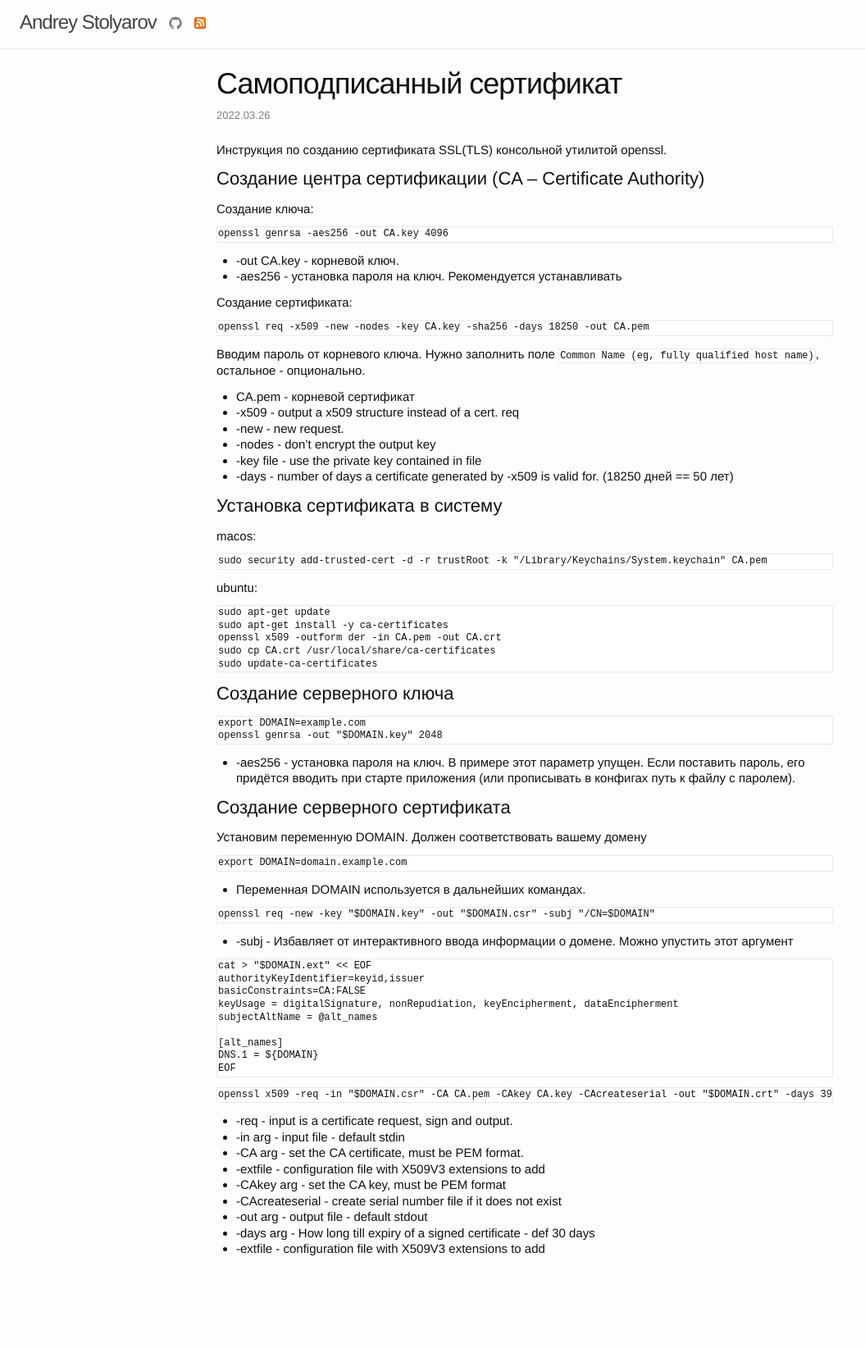
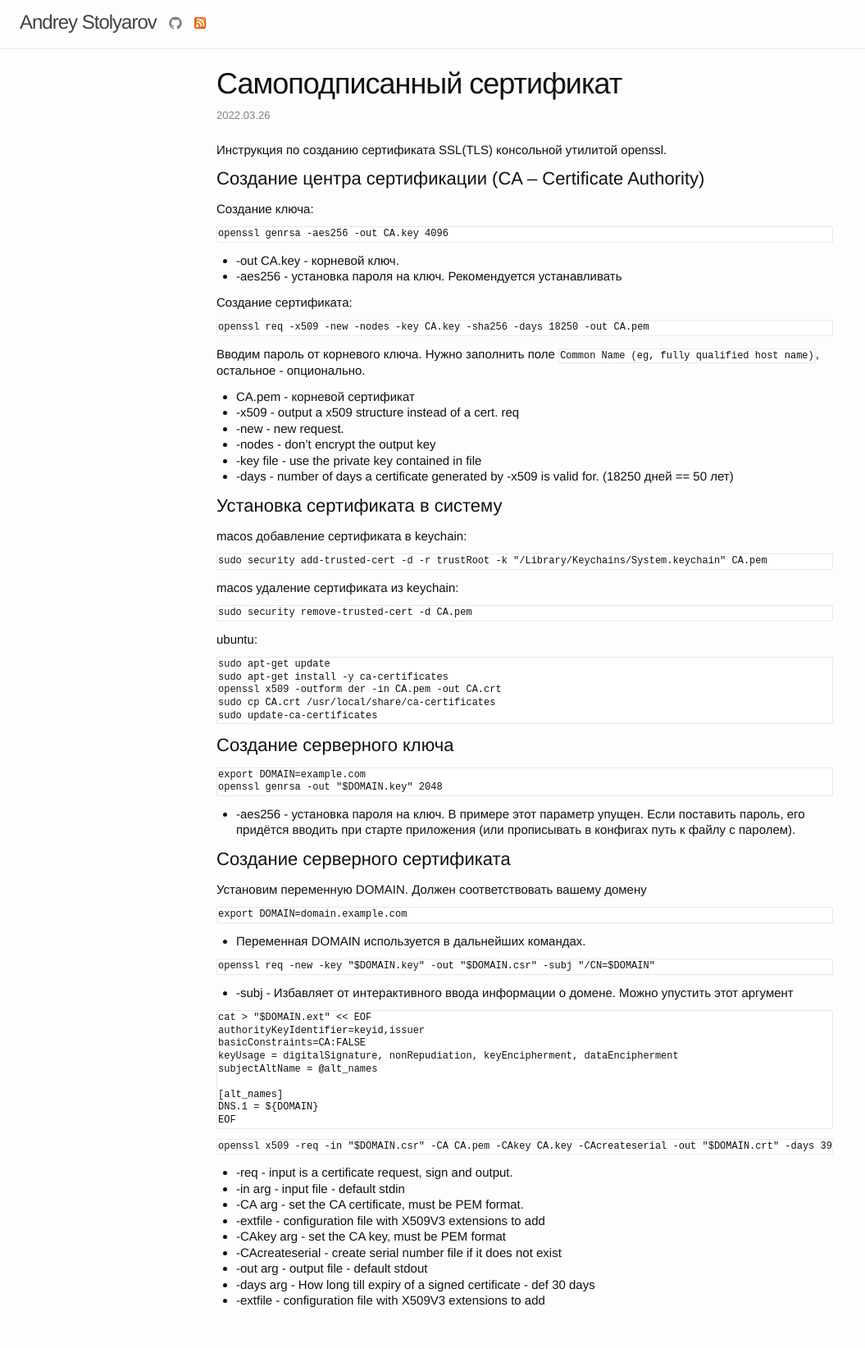
Before and after one commit to d10xa/d10xa.github.io, a Jekyll site: the page built from _posts/2022-03-26-self-signed-certificate.md, in a window 1280 px wide. Shown: the whole page at 82% size, without its empty margins (0-1055 px from the left). Built offline with Jekyll 4.4.1, drawn with Linux system fonts in a browser that asks for light colours; before the commit the page ends 1581 px from its top, so only the background shows below that.

Commit message:
upd 2022-03-26-self-signed-certificate.md

````diff
--- a/_posts/2022-03-26-self-signed-certificate.md
+++ b/_posts/2022-03-26-self-signed-certificate.md
@@ -37,10 +37,16 @@ openssl req -x509 -new -nodes -key CA.key -sha256 -days 18250 -out CA.pem
 
 ## Установка сертификата в систему
 
-macos:
+macos добавление сертификата в keychain:
 
 ```
 sudo security add-trusted-cert -d -r trustRoot -k "/Library/Keychains/System.keychain" CA.pem
+```
+
+macos удаление сертификата из keychain:
+
+```
+sudo security remove-trusted-cert -d CA.pem
 ```
 
 ubuntu:
````
